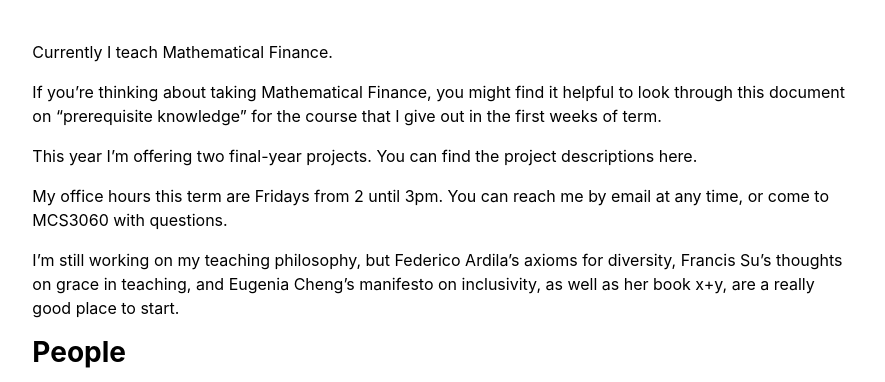
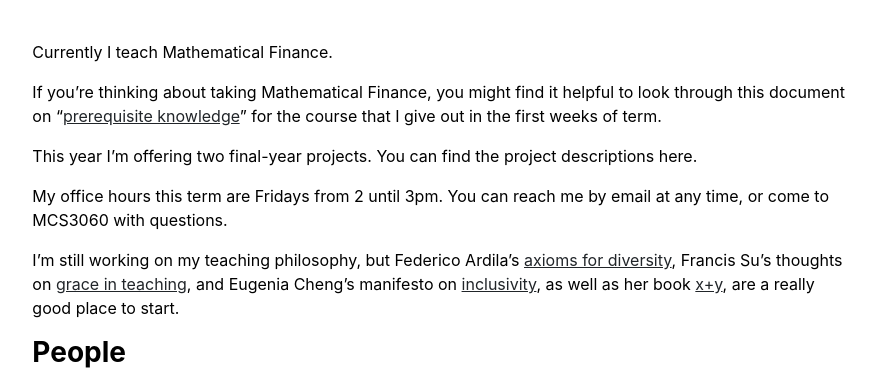
Before and after one commit to CWallace23/cwallace23.github.io, a Jekyll site: the page built from teaching.md, in a window 1280 px wide. Shown: the part 133-515 px from the top of the page, without its empty margins (197-1082 px from the left). Built offline with Jekyll 4.4.1, drawn with Linux system fonts in a browser that asks for light colours; part of the change alters nothing that is shown.

```diff
--- a/teaching.md
+++ b/teaching.md
@@ -5,10 +5,10 @@ title: "Teaching"
 
 Currently I teach Mathematical Finance.
 
-If you’re thinking about taking Mathematical Finance, you might find it helpful to look through this document on “prerequisite knowledge” for the course that I give out in the first weeks of term.
+If you’re thinking about taking Mathematical Finance, you might find it helpful to look through this document on “<a href="https://maths.dur.ac.uk/users/clare.wallace/MF/Prerequisites/">prerequisite knowledge</a>” for the course that I give out in the first weeks of term.
 
 This year I’m offering two final-year projects. You can find the project descriptions here.
 
 My office hours this term are Fridays from 2 until 3pm. You can reach me by email at any time, or come to MCS3060 with questions.
 
-I’m still working on my teaching philosophy, but Federico Ardila’s axioms for diversity, Francis Su’s thoughts on grace in teaching, and Eugenia Cheng’s manifesto on inclusivity, as well as her book x+y, are a really good place to start.
+I’m still working on my teaching philosophy, but Federico Ardila’s <a href="http://math.sfsu.edu/federico/">axioms for diversity</a>, Francis Su’s thoughts on <a href="https://www.francissu.com/post/the-lesson-of-grace-in-teaching">grace in teaching</a>, and Eugenia Cheng’s manifesto on <a href="http://eugeniacheng.com/inclusivity/">inclusivity</a>, as well as her book <a href="http://eugeniacheng.com/math/books/">x+y</a>, are a really good place to start.
```
